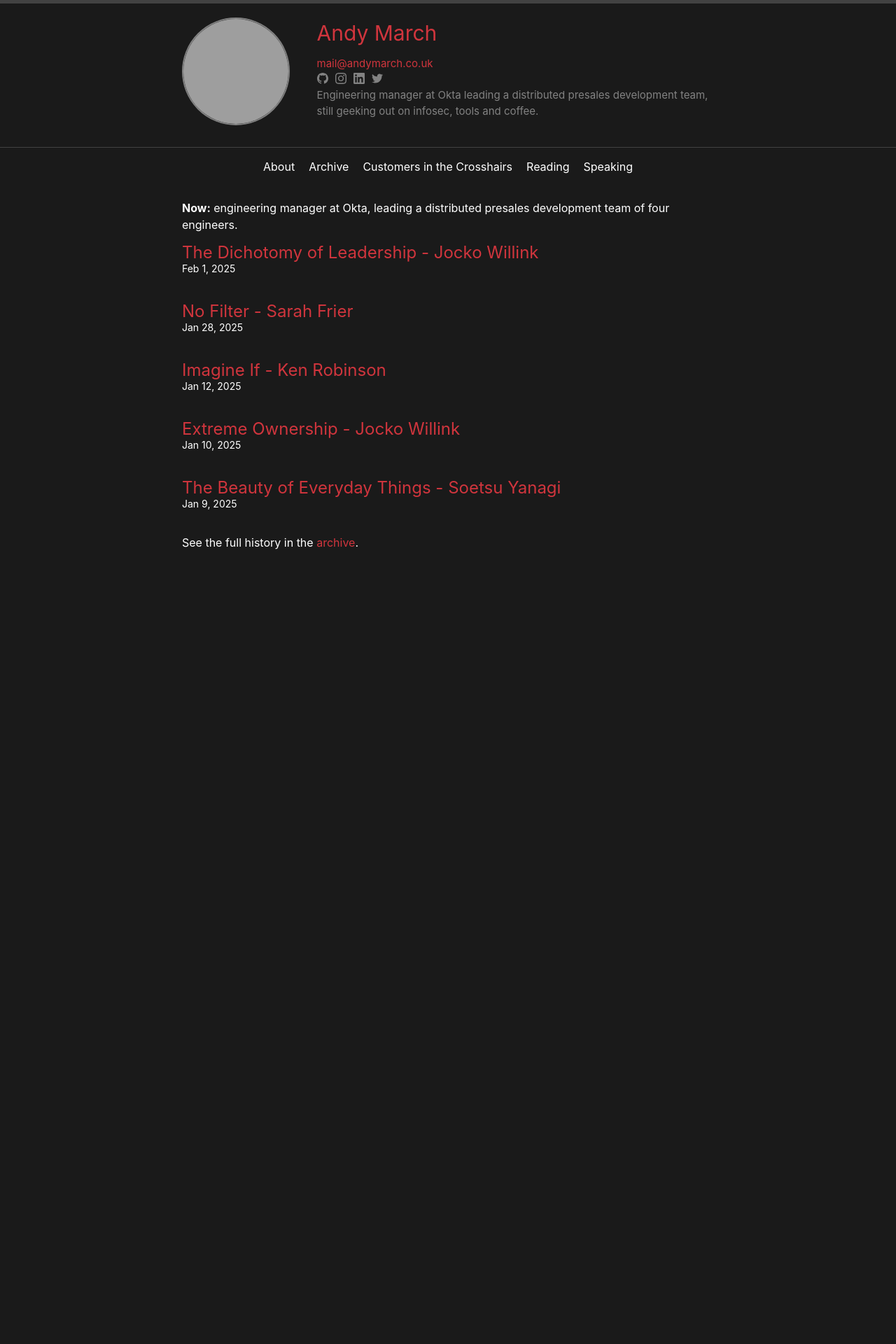
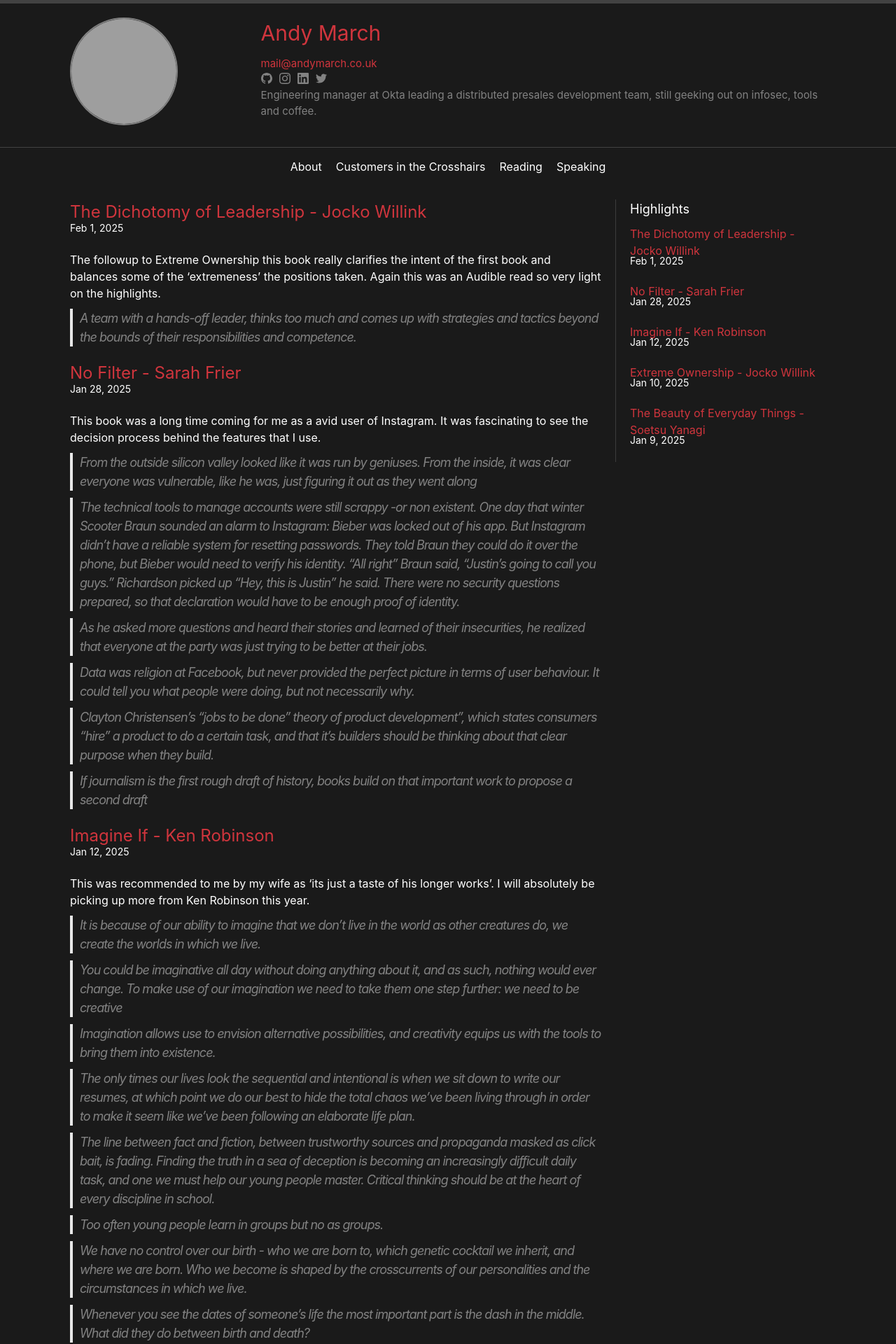
Before and after one commit to andymarch/andymarch.github.io, a Jekyll site: the page built from index.html, in a window 1280 px wide. Shown: the top 1920 px of the page at 70% size. Built offline with Jekyll 4.4.1, drawn with Linux system fonts in a browser that asks for light colours; the list of posts is cut into pages by our own code; before the commit the page ends 900 px from its top, so only the background shows below that; some of the changed text lies outside the part shown; grey boxes are pictures that could not be loaded.

Commit message:
Restore infinite scroll on homepage, move curated posts to sidebar
Bring back the full chronological post feed as the homepage's main
content (lost when the site was restructured to a 5-item curated
list), now delivered via real infinite scroll: jekyll-paginate splits
the feed into pages of 8, and assets/js/infinite-scroll.js fetches and
appends each next page as the reader nears the bottom.

Drop the "Now:" line, which read as a stale timestamp within days of
being written. Move the curated highlights (talks, book notes,
journal posts) into a right-hand sidebar instead of the top of the
page. Remove the /archive/ page and its links (404, speaking, nav) now
that the homepage itself shows the full history again.

Co-Authored-By: Claude Sonnet 5 <noreply@anthropic.com>
Claude-Session: https://claude.ai/code/session_016A8Z7MLcsrFRNPaoe9kT2R

```diff
--- a/404.html
+++ b/404.html
@@ -24,7 +24,6 @@ layout: default
   <p>The requested page could not be found.</p>
   <p>
     <a href="{{ "/" | relative_url }}">Home</a> &middot;
-    <a href="{{ "/archive/" | relative_url }}">Archive</a> &middot;
     <a href="{{ "/speaking/" | relative_url }}">Speaking</a> &middot;
     <a href="{{ "/reading/" | relative_url }}">Reading</a> &middot;
     <a href="{{ "/about/" | relative_url }}">About</a>
--- a/Gemfile
+++ b/Gemfile
@@ -17,6 +17,7 @@ gem "minima", "~> 2.5"
 group :jekyll_plugins do
   gem "jekyll-feed", "~> 0.12"
   gem "jekyll-redirect-from", "~> 0.16"
+  gem "jekyll-paginate", "~> 1.1"
 end
 
 # Windows and JRuby does not include zoneinfo files, so bundle the tzinfo-data gem
--- a/_config.yml
+++ b/_config.yml
@@ -38,6 +38,10 @@ plugins:
   - jekyll-feed
   - jekyll-seo-tag
   - jekyll-redirect-from
+  - jekyll-paginate
+
+paginate: 8
+paginate_path: "/page:num/"
 
 defaults:
   - scope:
--- a/_layouts/default.html
+++ b/_layouts/default.html
@@ -3,7 +3,7 @@
 
   {%- include head.html -%}
 
-  <body>
+  <body{% if page.layout == "home" %} class="layout-home"{% endif %}>
 
     {%- include header.html -%}
     {%- include nav.html -%}
--- a/_layouts/home.html
+++ b/_layouts/home.html
@@ -2,21 +2,22 @@
 layout: default
 ---
 
-<div class="home">
+<div class="home-layout">
+  <div class="home-main">
     {%- if page.title -%}
       <h1 class="page-heading">{{ page.title }}</h1>
     {%- endif -%}
 
     {{ content }}
 
-  {%- if site.posts.size > 0 -%}
-    <h2 class="post-list-heading">{{ page.list_title | default: "" }}</h2>
-    <ul class="post-list">
-      {%- for post in site.posts -%}
+    {%- assign posts = paginator.posts | default: site.posts -%}
+    {%- if posts.size > 0 -%}
+    <ul class="post-list" id="post-list">
+      {%- for post in posts -%}
       <li>
         {% if post.layout == 'tweet' %}
           <div>
-            <a class="u-url" href="https://www.twitter.com/{{ site.twitter_username| cgi_escape | escape }}"><svg class="svg-icon"><use xlink:href="{{ '/assets/minima-social-icons.svg#twitter' | relative_url }}"></use></svg>  </a></a>
+            <a class="u-url" href="https://www.twitter.com/{{ site.twitter_username| cgi_escape | escape }}"><svg class="svg-icon"><use xlink:href="{{ '/assets/minima-social-icons.svg#twitter' | relative_url }}"></use></svg></a>
           </div>
           <span class="post-meta">{{ post.date | date: date_format }}</span>
           <i>{{ post.content }}</i>
@@ -47,7 +48,26 @@ layout: default
       {%- endfor -%}
     </ul>
 
+    <div id="infinite-scroll-sentinel"{% if paginator.next_page_path %} data-next="{{ paginator.next_page_path | relative_url }}"{% endif %}></div>
+
     <p class="rss-subscribe">subscribe <a href="{{ "/feed.xml" | relative_url }}">via RSS</a></p>
     {%- endif -%}
+  </div>
 
+  <aside class="home-sidebar">
+    <h2 class="sidebar-heading">Highlights</h2>
+    {%- assign curated_types = "talk,book-note,journal" | split: "," -%}
+    {%- assign curated = site.posts | where_exp: "post", "curated_types contains post.type" | sort: "date" | reverse -%}
+    {%- assign recent = curated | slice: 0, 5 -%}
+    <ul class="sidebar-list">
+      {%- for post in recent -%}
+      <li>
+        <a class="sidebar-link" href="{{ post.url | relative_url }}">{{ post.title | escape }}</a>
+        <span class="post-meta">{{ post.date | date: "%b %-d, %Y" }}</span>
+      </li>
+      {%- endfor -%}
+    </ul>
+  </aside>
 </div>
+
+<script src="{{ '/assets/js/infinite-scroll.js' | relative_url }}" defer></script>
--- a/_sass/tweaks.scss
+++ b/_sass/tweaks.scss
@@ -31,15 +31,14 @@
   max-width: calc(800px - (20px * 2));
 }
 
-/* Responsive tables (talks, reading list, archive) */
+/* Responsive tables (talks, reading list) */
 .table-wrap {
   width: 100%;
   overflow-x: auto;
 }
 
 table.talks-table,
-table.reading-table,
-table.archive-table {
+table.reading-table {
   border-collapse: collapse;
   width: 100%;
   min-width: 480px;
@@ -48,9 +47,7 @@ table.archive-table {
 table.talks-table th,
 table.talks-table td,
 table.reading-table th,
-table.reading-table td,
-table.archive-table th,
-table.archive-table td {
+table.reading-table td {
   text-align: left;
   padding: 8px 12px;
   border-bottom: 1px solid #e8e8e8;
@@ -58,7 +55,72 @@ table.archive-table td {
 }
 
 table.talks-table th,
-table.reading-table th,
-table.archive-table th {
+table.reading-table th {
   border-bottom: 2px solid #ccc;
 }
+
+/* Homepage: infinite-scroll feed + curated sidebar */
+.layout-home .wrapper {
+  max-width: -webkit-calc(#{$content-width} + 280px);
+  max-width:         calc(#{$content-width} + 280px);
+}
+
+.home-layout {
+  display: flex;
+  flex-wrap: wrap;
+  align-items: flex-start;
+  gap: $spacing-unit;
+}
+
+.home-main {
+  flex: 3 1 480px;
+  min-width: 0;
+}
+
+.home-sidebar {
+  flex: 1 1 240px;
+  max-width: 280px;
+  padding-left: $spacing-unit;
+  border-left: 1px solid rgba(255, 255, 255, 0.15);
+}
+
+.sidebar-heading {
+  @include relative-font-size(1.125);
+  margin-bottom: $spacing-unit / 2;
+}
+
+.sidebar-list {
+  list-style: none;
+  margin-left: 0;
+}
+
+.sidebar-list > li {
+  margin-bottom: $spacing-unit / 2;
+}
+
+.sidebar-link {
+  display: block;
+}
+
+#infinite-scroll-sentinel {
+  text-align: center;
+  color: $grey-color;
+  font-size: $small-font-size;
+  padding: $spacing-unit / 2 0;
+}
+
+@include media-query($on-laptop) {
+  .home-sidebar {
+    flex-basis: 100%;
+    max-width: none;
+    padding-left: 0;
+    padding-top: $spacing-unit / 2;
+    border-left: none;
+    border-top: 1px solid rgba(255, 255, 255, 0.15);
+    order: 2;
+  }
+
+  .home-main {
+    order: 1;
+  }
+}
--- a/archive.markdown
+++ /dev/null
@@ -1,31 +0,0 @@
----
-layout: page
-title: Archive
-permalink: /archive/
----
-
-The full, unfiltered history of this site, newest first.
-
-{% assign all_posts = site.posts | sort: "date" | reverse %}
-<div class="table-wrap">
-<table class="archive-table">
-  <thead>
-    <tr>
-      <th>Date</th>
-      <th>Type</th>
-      <th>Title</th>
-    </tr>
-  </thead>
-  <tbody>
-    {%- for post in all_posts -%}
-    <tr>
-      <td>{{ post.date | date: "%b %-d, %Y" }}</td>
-      <td>{{ post.type | default: "post" }}</td>
-      <td><a href="{{ post.url | relative_url }}">{{ post.title | default: post.excerpt | strip_html | truncate: 60 }}</a></td>
-    </tr>
-    {%- endfor -%}
-  </tbody>
-</table>
-</div>
-
-Also see [ColonyFS](/colonyfs/), a static archived project page from 2009 that predates this Jekyll site.
--- /dev/null
+++ b/assets/js/infinite-scroll.js
@@ -0,0 +1,52 @@
+(function () {
+  var list = document.getElementById('post-list');
+  var sentinel = document.getElementById('infinite-scroll-sentinel');
+  if (!list || !sentinel || !('IntersectionObserver' in window)) return;
+
+  var loading = false;
+
+  function loadNextPage() {
+    var nextUrl = sentinel.getAttribute('data-next');
+    if (!nextUrl || loading) return;
+    loading = true;
+    sentinel.textContent = 'Loading more posts…';
+
+    fetch(nextUrl)
+      .then(function (response) { return response.text(); })
+      .then(function (html) {
+        var doc = new DOMParser().parseFromString(html, 'text/html');
+        var newList = doc.getElementById('post-list');
+        var newSentinel = doc.getElementById('infinite-scroll-sentinel');
+
+        if (newList) {
+          while (newList.firstChild) {
+            list.appendChild(newList.firstChild);
+          }
+        }
+
+        var next = newSentinel && newSentinel.getAttribute('data-next');
+        if (next) {
+          sentinel.setAttribute('data-next', next);
+          sentinel.textContent = '';
+        } else {
+          sentinel.removeAttribute('data-next');
+          sentinel.textContent = '';
+          observer.disconnect();
+        }
+
+        loading = false;
+      })
+      .catch(function () {
+        loading = false;
+        sentinel.textContent = '';
+      });
+  }
+
+  var observer = new IntersectionObserver(function (entries) {
+    entries.forEach(function (entry) {
+      if (entry.isIntersecting) loadNextPage();
+    });
+  }, { rootMargin: '300px' });
+
+  observer.observe(sentinel);
+})();
--- /dev/null
+++ b/index.html
@@ -0,0 +1,3 @@
+---
+layout: home
+---
--- a/index.markdown
+++ /dev/null
@@ -1,23 +0,0 @@
----
-layout: default
-permalink: /
----
-
-**Now:** engineering manager at Okta, leading a distributed presales development team of four engineers.
-
-{% assign curated_types = "talk,book-note,journal" | split: "," %}
-{% assign curated = site.posts | where_exp: "post", "curated_types contains post.type" | sort: "date" | reverse %}
-{% assign recent = curated | slice: 0, 5 %}
-
-<ul class="post-list">
-  {%- for post in recent -%}
-  <li>
-    <h3>
-      <a class="post-link" href="{{ post.url | relative_url }}">{{ post.title | escape }}</a>
-      <span class="post-meta">{{ post.date | date: "%b %-d, %Y" }}</span>
-    </h3>
-  </li>
-  {%- endfor -%}
-</ul>
-
-See the full history in the [archive]({{ "/archive/" | relative_url }}).
--- a/speaking.markdown
+++ b/speaking.markdown
@@ -57,4 +57,4 @@ An uncompressed version can be found [here](/assets/img/andymarch-speakerheadsho
 </table>
 </div>
 
-Older talks and conferences attended are covered in the [archive]({{ "/archive/" | relative_url }}).
+Older talks and conferences attended are covered on the [home page]({{ "/" | relative_url }}).
```
Also changed, not shown: Gemfile.lock. Lines whose indentation alone changed are shown as unchanged.
